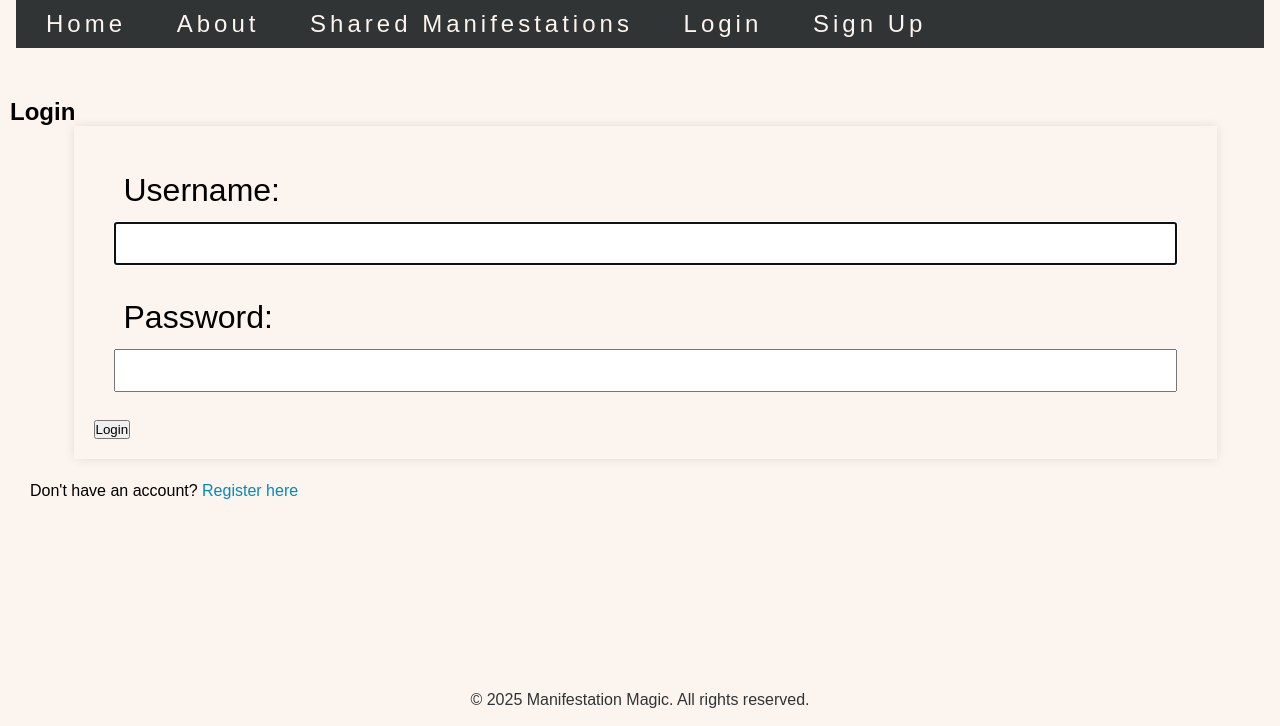
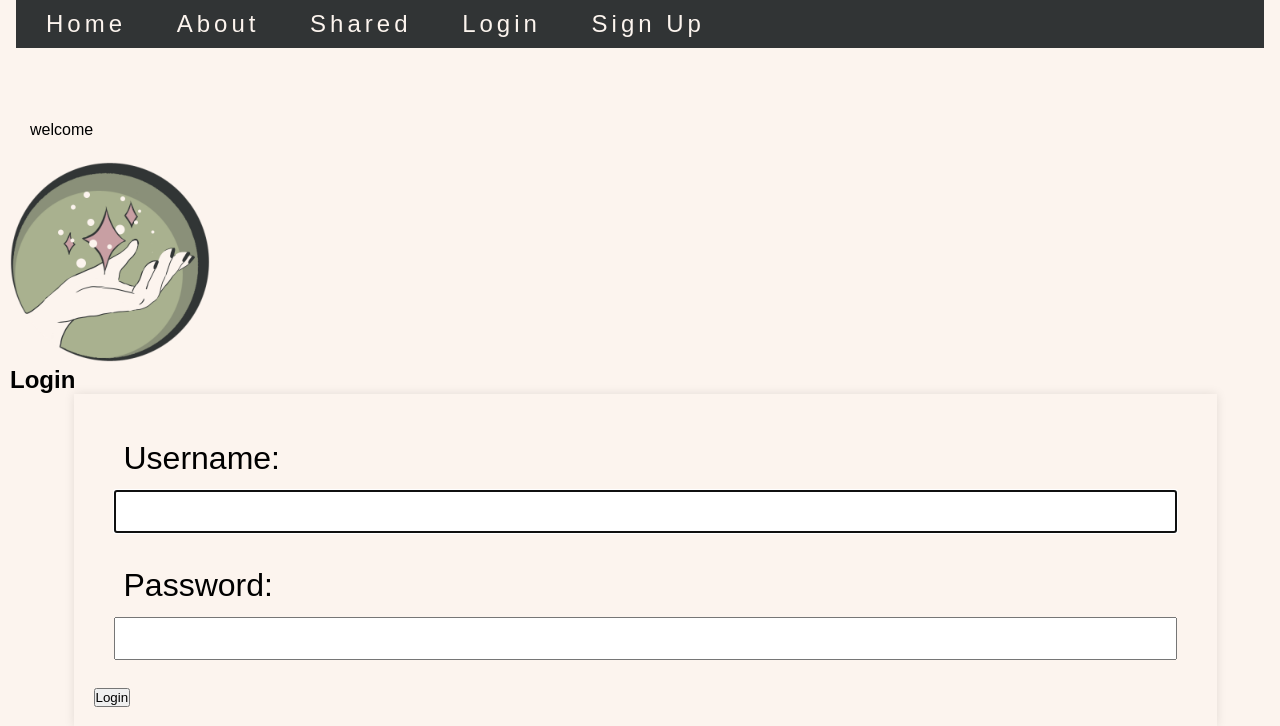
Before and after one commit to Jo-JPEG/manifestation-magic, a Django app: page /account/login/ in a window 1280 px wide. Shown: the top 726 px of the page. Run offline with Django 4.2, Linux system fonts and the light colour scheme; some libraries are stand-ins or nearby versions.

Commit message:
add placeholder logo to static files

```diff
--- a/account/templates/registration/login.html
+++ b/account/templates/registration/login.html
@@ -1,7 +1,14 @@
 {% extends "base.html" %}
+{% load static %}
+
+{% block title %}Login{% endblock %}
 
 {% block content %}
+  <p>welcome</p>
+  <img id="logo" src="{%static 'manifest/images/placeholder-logo.png'%}" alt="Manifestation Magic Logo">
+
   <h2>Login</h2>
+
   <form method="post">
     {% csrf_token %}
     {{ form.as_p }}
--- a/static/manifest/css/style.css
+++ b/static/manifest/css/style.css
@@ -91,6 +91,10 @@ main {
     margin-top: 50px;
     margin-left: 10px;
     min-height: 70vh;
+}
+
+#logo {
+    max-width: 200px;
 }
 
 footer {
--- a/templates/base.html
+++ b/templates/base.html
@@ -14,7 +14,7 @@
             <ul class="nav-list">
                 <li><a href="{% url 'home' %}">Home</a></li>
                 <li><a href="{% url 'about' %}">About</a></li>
-                <li><a href="{% url 'public_manifestations' %}">Shared Manifestations</a></li>
+                <li><a href="{% url 'public_manifestations' %}">Shared</a></li>
                 {% if user.is_authenticated %}
                     <li><a href="{% url 'logout' %}">Logout</a></li>
                 {% else %}
```
Also changed, not shown: static/manifest/images/placeholder-logo.png (added).
